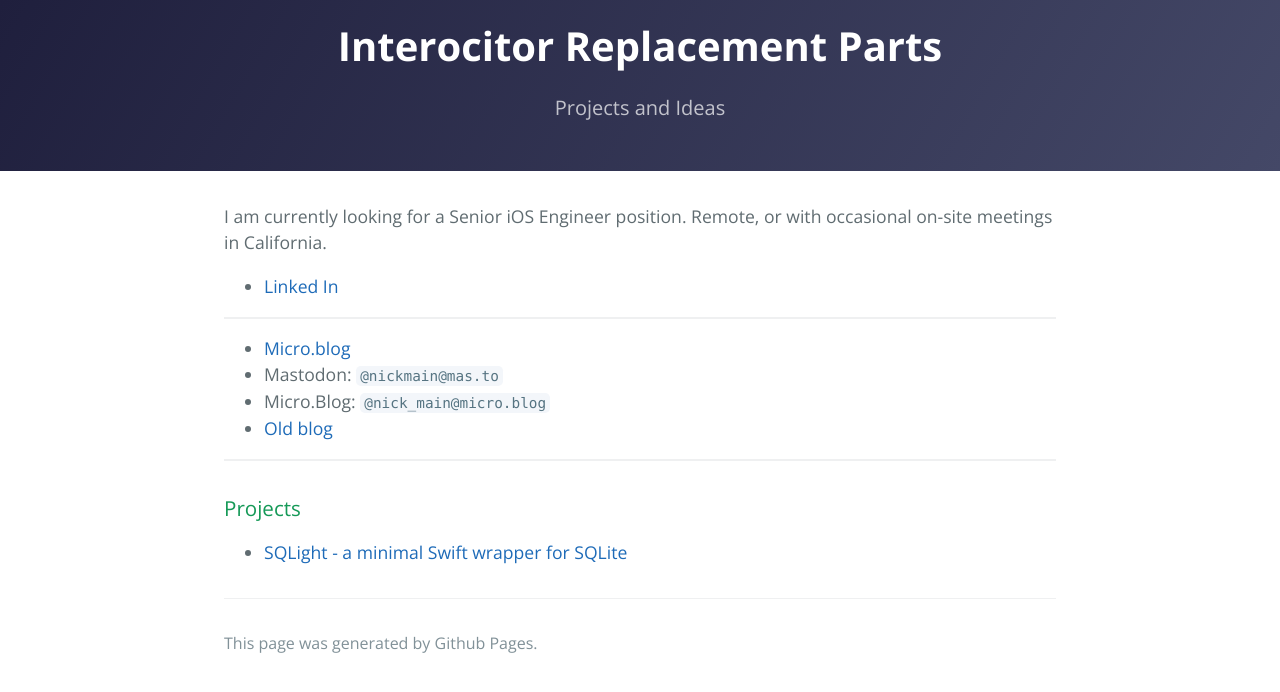
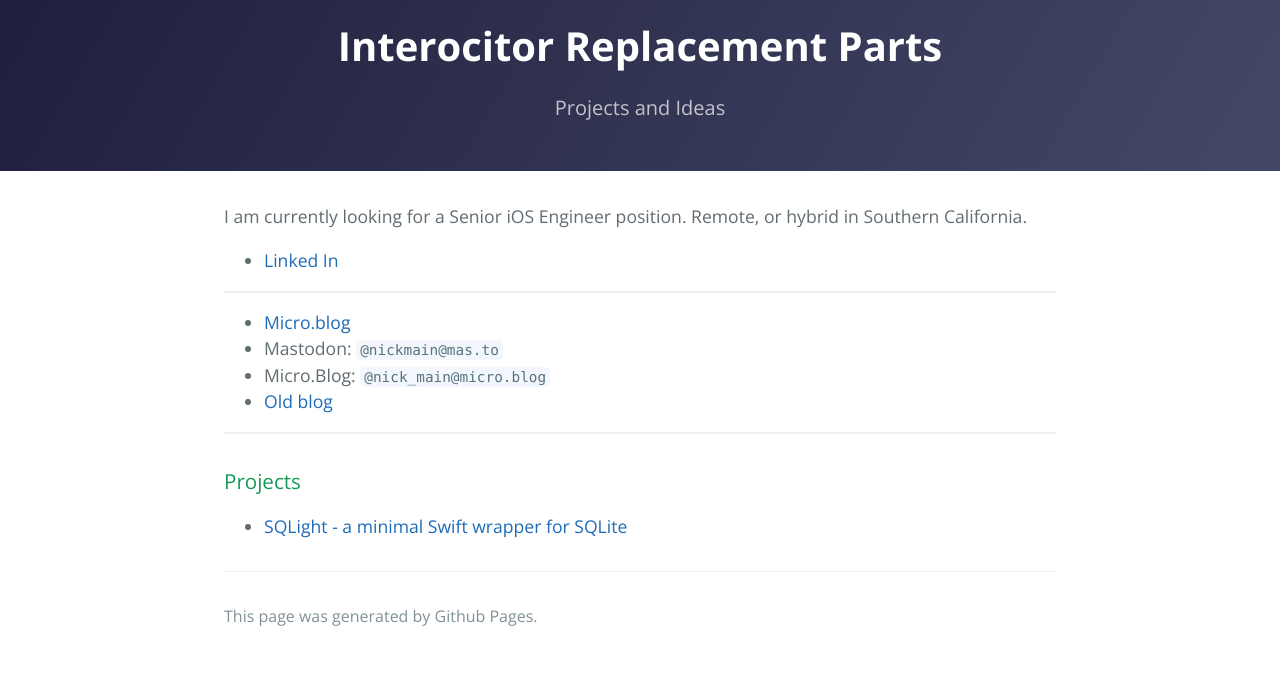
Before and after one commit to nickmain/nickmain.github.io, a Jekyll site: the page built from index.md, in a window 1280 px wide. Shown: the top 692 px of the page. Built offline with Jekyll 4.4.1, drawn with Linux system fonts in a browser that asks for light colours; our own code applies the rules of GitHub Pages for plain Markdown files.

Commit message:
Update index.md

```diff
--- a/index.md
+++ b/index.md
@@ -1,5 +1,5 @@
 I am currently looking for a Senior iOS Engineer position.
-Remote, or with occasional on-site meetings in California.
+Remote, or hybrid in Southern California.
 
 * [Linked In](https://www.linkedin.com/in/davidnickmain/)
 
```
